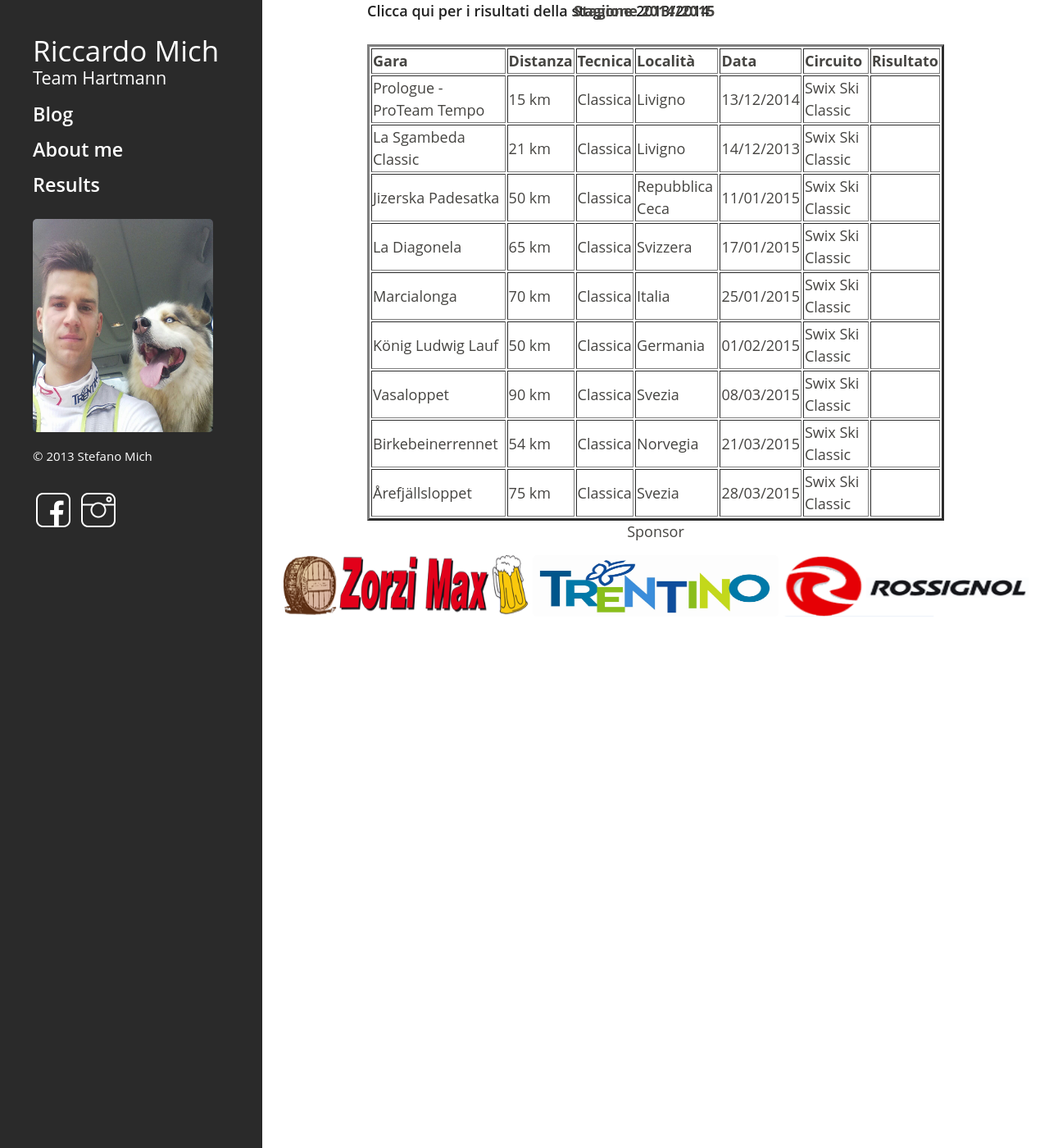
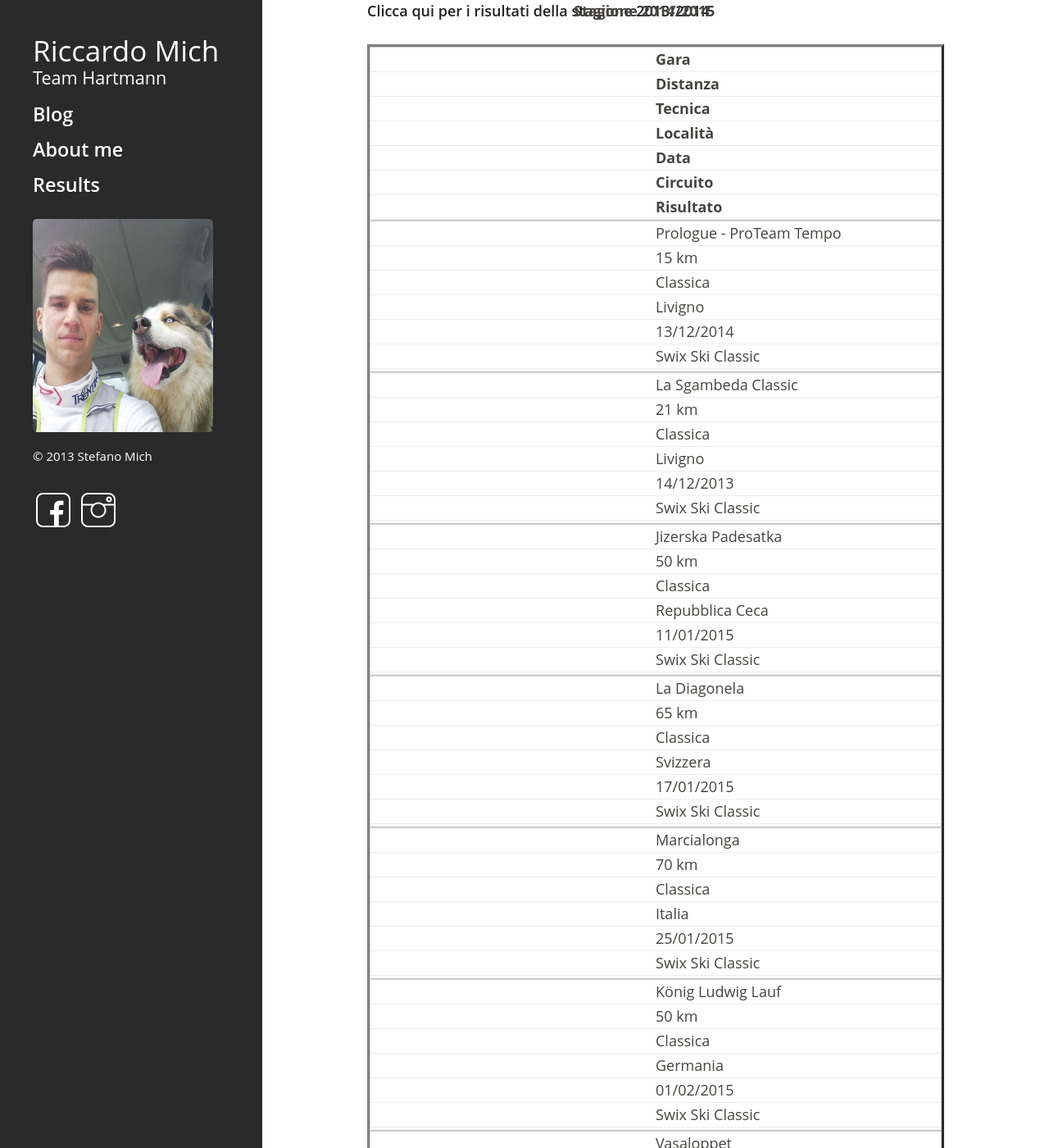
Before and after one commit to stefanomich22/mich93.github.io, a Jekyll site: the page built from results/index.html, in a window 1280 px wide and 1400 px high. Shown: the whole window at 82% size. Built offline with Jekyll 4.4.1, drawn with Linux system fonts in a browser that asks for light colours; Markdown is read by kramdown in place of the engine named in the settings.

Commit message:
table mobile responsive

```diff
--- a/public/css/hyde.css
+++ b/public/css/hyde.css
@@ -349,14 +349,12 @@
 	font-wight: 200;
 	margin-left: -40px;
 }
-.resultsTable{
-	text-align:center;
-	width: 100px;
 
-}
 	/* Responsive
 -------------------------------------------------- */
-@media (min-width: 768px) {
+@media
+only screen and (max-width: 760px),
+(min-device-width: 768px) and (max-device-width: 1024px)  {
   .masthead-inner {
     /*padding: 40px;*/
   }
@@ -376,6 +374,37 @@
 	  text-align: center;
 	  /*display: inline-block;*/
 }
+table, thead, tbody, th, td, tr {
+		display: block;
+	}
+
+	/* Hide table headers (but not display: none;, for accessibility) */
+	thead tr {
+		position: absolute;
+		top: -9999px;
+		left: -9999px;
+	}
+
+	tr { border: 1px solid #ccc; }
+
+	td {
+		/* Behave  like a "row" */
+		border: none;
+		border-bottom: 1px solid #eee;
+		position: relative;
+		padding-left: 50%;
+	}
+
+	td:before {
+		/* Now like a table header */
+		position: absolute;
+		/* Top/left values mimic padding */
+		top: 6px;
+		left: 6px;
+		width: 45%;
+		padding-right: 10px;
+		white-space: nowrap;
+	}
 
 }
 
```
